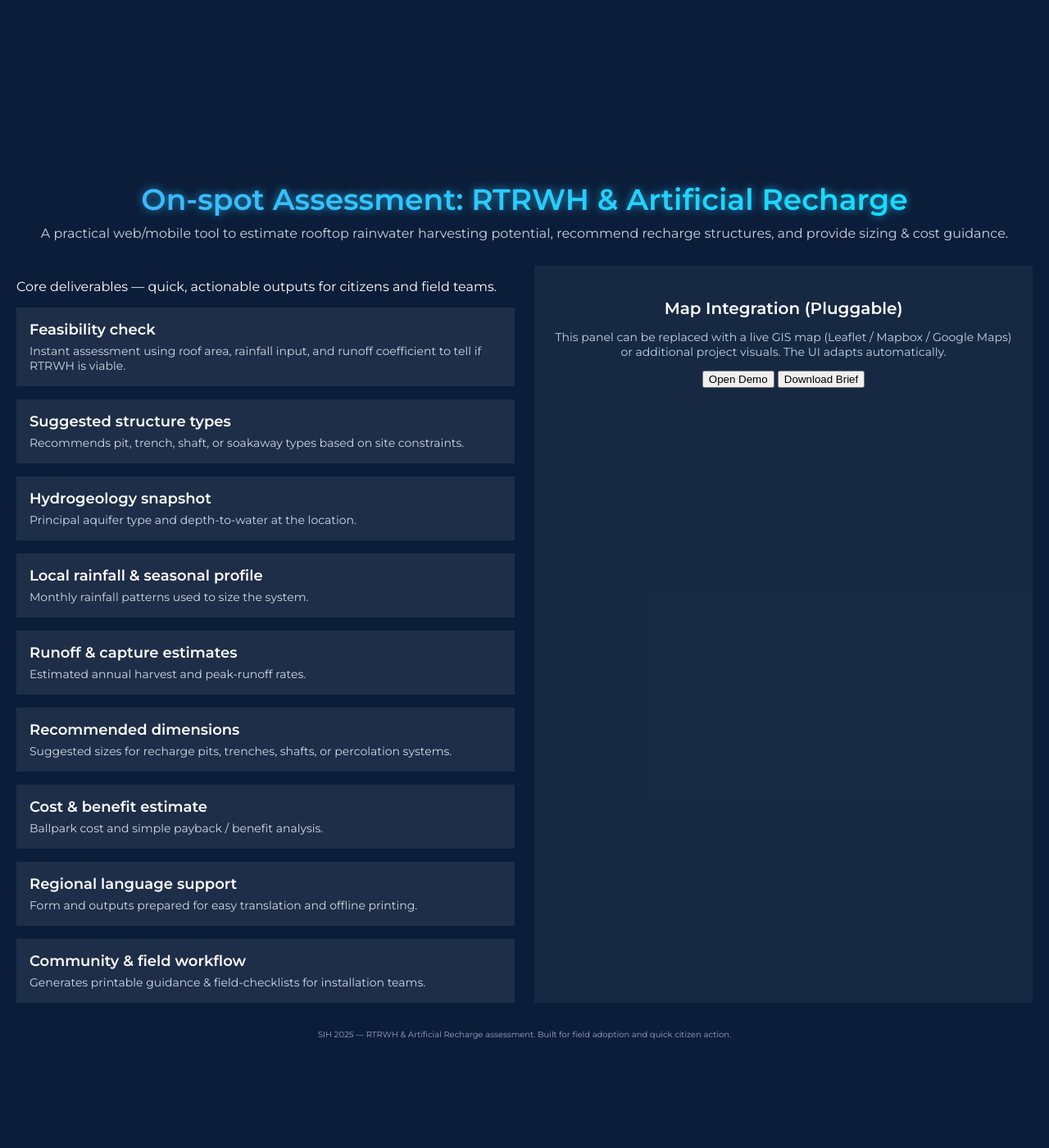
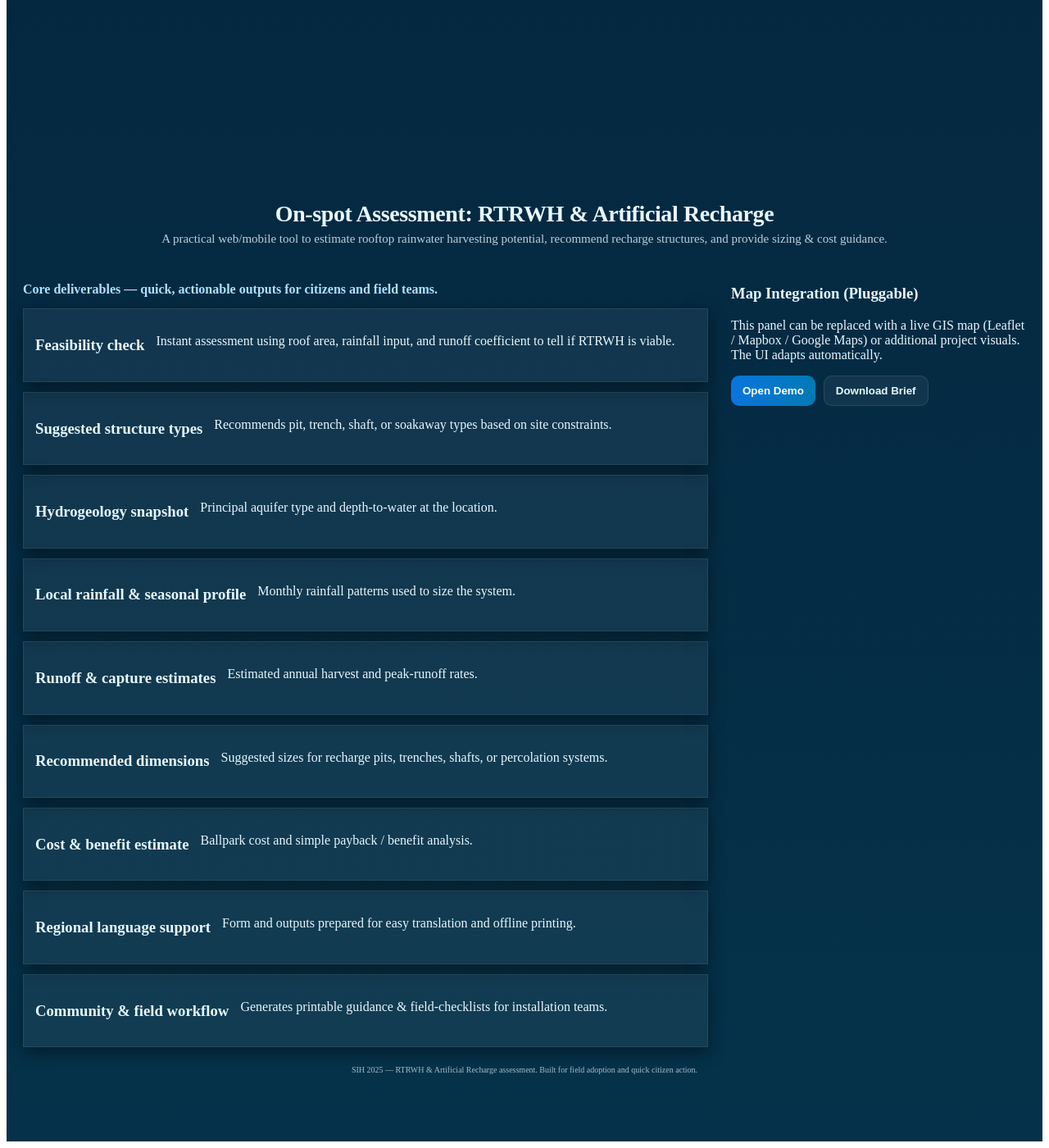
Before and after one commit to Tirthes2004/jaljeevan.Ai, a Django app: template templates/about.html in a window 1280 px wide. Shown: the part 2760-4160 px from the top of the page at 82% size. Before the commit the page ends 4027 px from the top, so only its background shows below. Run offline with Django 5.2, Linux system fonts and the light colour scheme; the template is opened without the code that fills it, so the values that code supplies are empty.

Commit message:
Revert "Updated"
This reverts commit c8c7193d4679abba9c73877f908da5f4f63e7240.

```diff
--- a/static/css/about.css
+++ b/static/css/about.css
@@ -1,113 +1,143 @@
-/* about.css - clean, modern, simple */
+/* static/css/about.css
+   Dark blue About section with CSS-only raindrop animation.
+*/
 
-@import url('https://fonts.googleapis.com/css2?family=Montserrat:wght@400;600&display=swap');
-
-html, body {
-  height: 100%;
-  margin: 0;
-  font-family: 'Montserrat', sans-serif;
-  background: #0b1d39; /* dark blue background */
-  color: #ffffff;
+.about-section {
+  position: relative;
+  padding: 56px 20px 80px;
+  overflow: hidden;
+  background: linear-gradient(180deg, #021428 0%, #04263e 60%, #05324a 100%);
+  color: #e6f7ff;
 }
 
-/* About Section */
-.about-section {
-  padding: 40px 20px;
-}
+/* Raindrop container */
 
-.container {
-  max-width: var(--maxw);
-  margin: 0 auto;
-  position: relative;
-}
+/* Raindrop styles */
+
+/* Raindrop fall keyframes */
 
 /* Header */
 .about-header {
+  max-width: 900px;
+  margin: 0 auto 22px;
   text-align: center;
-  margin-bottom: 30px;
 }
 .about-header h1 {
-  font-size: 36px;
-  font-weight: 600;
-  margin: 0 0 10px;
-  background: linear-gradient(90deg, #4facfe, #00f2fe);
-  -webkit-background-clip: text;
-  -webkit-text-fill-color: transparent;
-  animation: glow 3s infinite alternate;
+  font-size: 28px;
+  margin: 0 0 6px;
+  color: #eaf8ff;
+  letter-spacing: -0.4px;
 }
 .about-header .tagline {
-  font-size: 16px;
-  color: #c7d4e2;
   margin: 0;
+  color: rgba(230,247,255,0.8);
+  font-size: 15px;
 }
 
-@keyframes glow {
-  from { text-shadow: 0 0 8px rgba(79,172,254,0.6); }
-  to   { text-shadow: 0 0 16px rgba(0,242,254,0.9); }
+/* Grid layout */
+.about-grid {
+  display: grid;
+  grid-template-columns: 1fr 360px;
+  gap: 28px;
+  margin-top: 28px;
+  align-items: start;
+}
+@media (max-width: 900px) {
+  .about-grid { grid-template-columns: 1fr; }
 }
 
-/* Grid Layout */
-.about-grid {
-  display: grid;
-  grid-template-columns: 1fr 1fr;
-  gap: 24px;
+/* Left side: points */
+.lead {
+  font-weight: 600;
+  color: #aee0ff;
+  margin-bottom: 14px;
 }
-
 .about-list {
   list-style: none;
   padding: 0;
   margin: 0;
   display: grid;
-  gap: 16px;
+  gap: 12px;
 }
-
 .about-item {
-  background: rgba(255, 255, 255, 0.08);
-  padding: 16px;
+  display: flex;
+  gap: 14px;
+  align-items: flex-start;
+  background: rgba(255,255,255,0.05);
+  border: 1px solid rgba(255,255,255,0.08);
+  padding: 14px;
   border-radius: var(--radius);
-  transition: transform 0.2s ease, background 0.2s ease;
+  box-shadow: 0 6px 20px rgba(0,0,0,0.45);
+  transition: transform .18s ease, background .18s ease;
 }
 .about-item:hover {
   transform: translateY(-4px);
-  background: rgba(255, 255, 255, 0.15);
+  background: rgba(255,255,255,0.08);
+}
+.about-item .ai {
+  width: 44px;
+  height: 44px;
+  border-radius: 10px;
+  background: linear-gradient(180deg, rgba(255,255,255,0.12), rgba(255,255,255,0.05));
+  display: flex;
+  align-items: center;
+  justify-content: center;
+}
+.about-item .icon {
+  width: 22px;
+  height: 22px;
+  stroke: #aee0ff;
+  stroke-width: 1.6;
 }
 
-.about-item h3 {
-  font-size: 18px;
-  margin: 0 0 6px;
+/* Text inside items */
+.meta h3 { margin: 0 0 6px; font-size: 16px; color: #eaf8ff; }
+.summary { margin: 0; color: rgba(230,247,255,0.8); font-size: 13px; }
+.detail { margin-top: 10px; color: #aee0ff; font-size: 13px; max-height: 0; overflow: hidden; transition: max-height .28s ease; }
+.about-item.open .detail { max-height: 240px; }
+
+/* Right side: card */
+.map-card {
+  background: rgba(255,255,255,0.05);
+  padding: 18px;
+  border-radius: var(--radius);
+  box-shadow: 0 10px 30px rgba(0,0,0,0.6);
+  text-align: center;
+  min-height: 240px;
+  display: flex;
+  flex-direction: column;
+  justify-content: center;
+}
+.map-pin { font-weight: 700; color: #aee0ff; margin-bottom: 8px; }
+.map-caption { color: rgba(230,247,255,0.7); font-size: 13px; margin: 0; }
+
+/* Buttons */
+.action-row {
+  display: flex;
+  gap: 10px;
+  margin-top: 10px;
+}
+.btn {
+  padding: 10px 14px;
+  border-radius: 10px;
+  border: 1px solid rgba(255,255,255,0.1);
+  background: rgba(255,255,255,0.05);
+  cursor: pointer;
   font-weight: 600;
+  color: #e6f7ff;
+  transition: background .2s ease;
 }
-.about-item p {
-  font-size: 14px;
-  margin: 0;
-  color: #d0dae6;
-}
-
-/* Right Panel (Map / Extra info) */
-.about-right {
-  background: rgba(255, 255, 255, 0.05);
-  padding: 20px;
-  border-radius: var(--radius);
-  text-align: center;
-}
-.about-right h3 {
-  font-size: 20px;
-  margin-bottom: 10px;
-}
-.about-right p {
-  font-size: 14px;
-  color: #c7d4e2;
+.btn:hover { background: rgba(255,255,255,0.15); }
+.btn.primary {
+  background: linear-gradient(90deg, #0b74de, #027ab3);
+  color: #fff;
+  border: none;
 }
 
 /* Footnote */
 .about-footnote {
-  margin-top: 30px;
+  margin-top: 20px;
   text-align: center;
-  color: #8fa6c9;
+  color: rgba(230,247,255,0.7);
   font-size: 12px;
 }
-
-/* Responsive */
-@media (max-width: 900px) {
-  .about-grid { grid-template-columns: 1fr; }
-}
```
